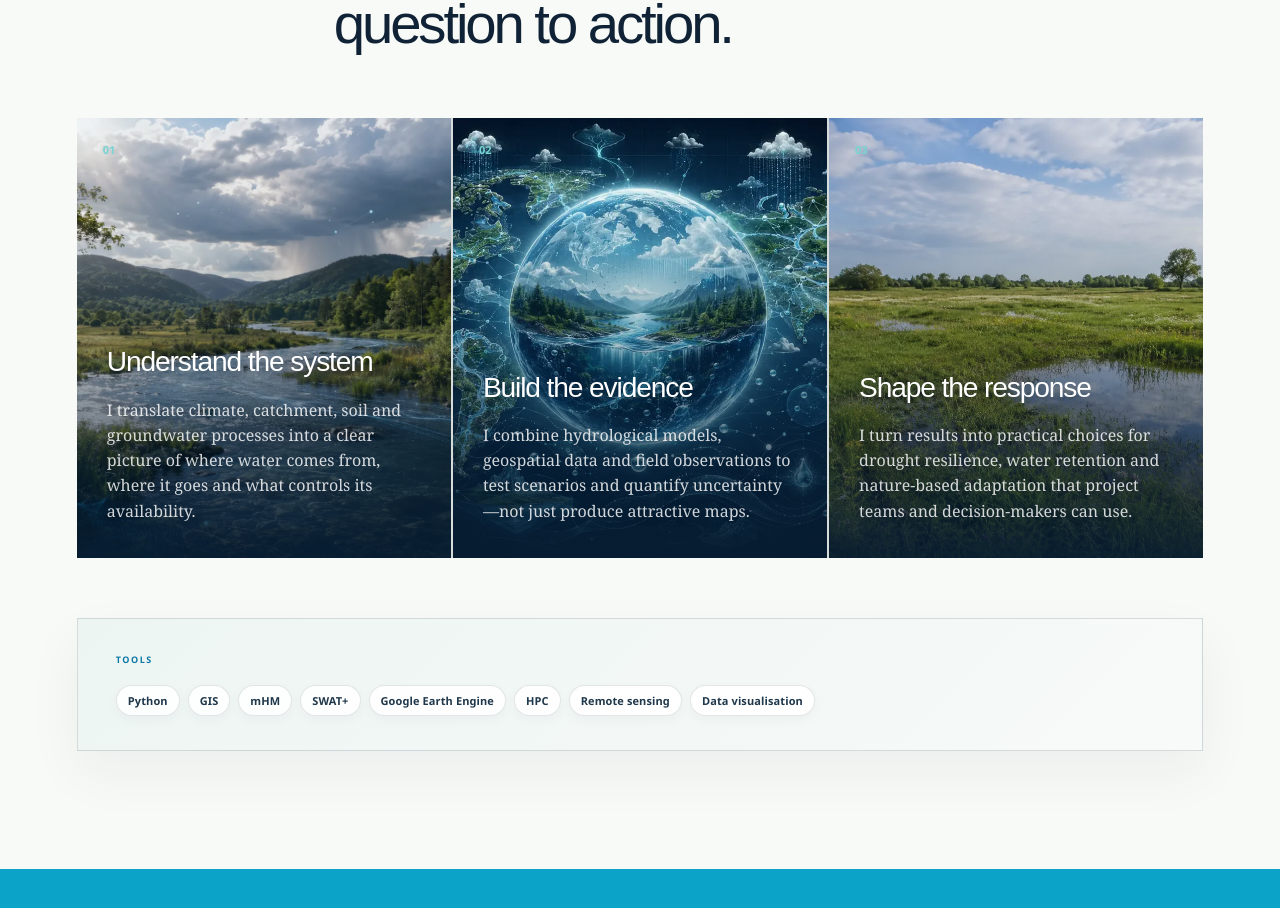
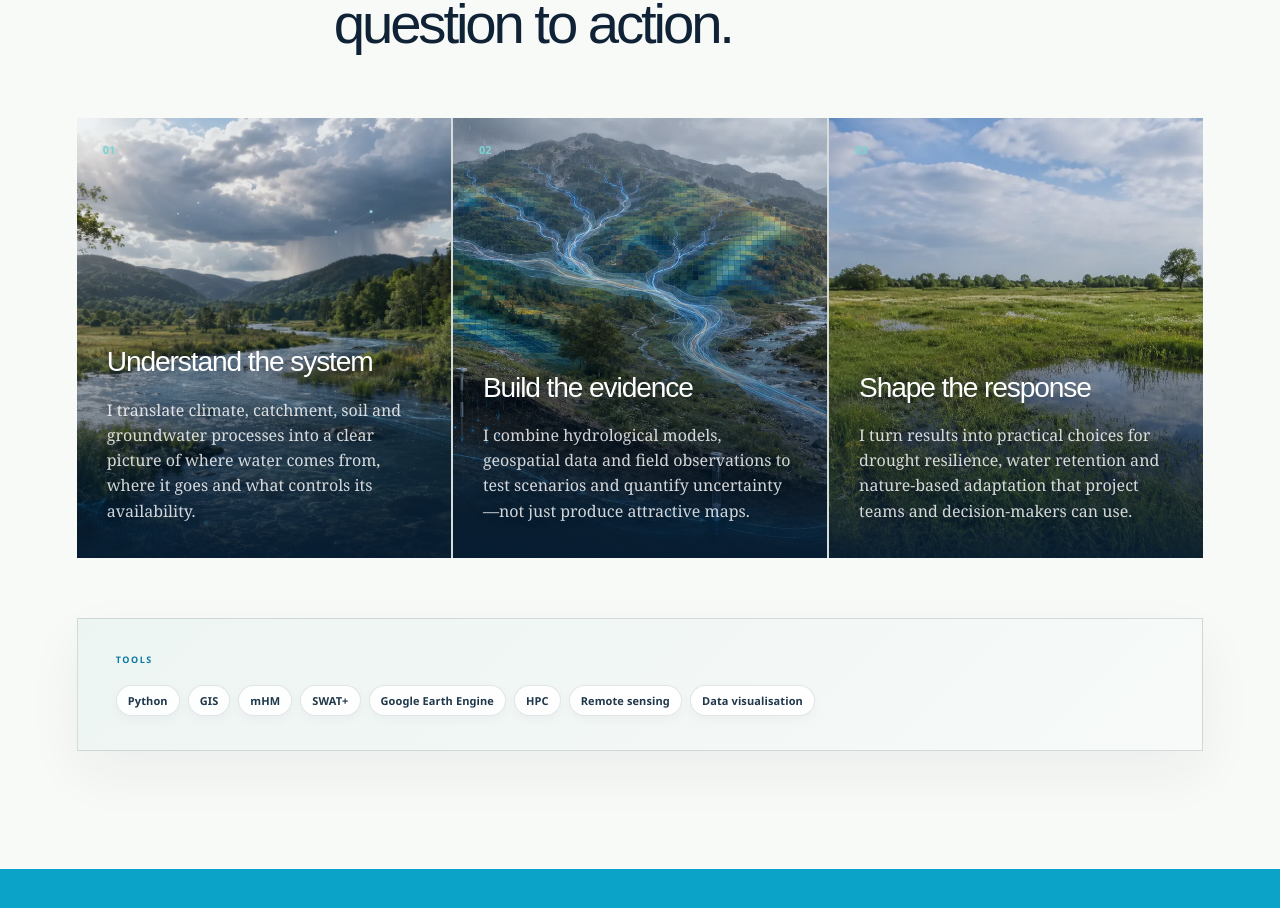
Before and after one commit to klekarkar/klekarkar-portfolio, a Next.js app: page / in a window 1280 px wide. Shown: the part 5343-6251 px from the top of the page. Built offline with nearby package versions, Linux system fonts and the light colour scheme.

Commit message:
Show hydrological evidence in expertise visual

```diff
--- a/app/page.tsx
+++ b/app/page.tsx
@@ -83,7 +83,7 @@ const capabilities = [
     index: "02",
     title: "Build the evidence",
     body: "I combine hydrological models, geospatial data and field observations to test scenarios and quantify uncertainty—not just produce attractive maps.",
-    image: "/projects/open-water-science.webp",
+    image: "/work/build-the-evidence.webp",
   },
   {
     index: "03",
```
Also changed, not shown: public/work/build-the-evidence.webp (added).
